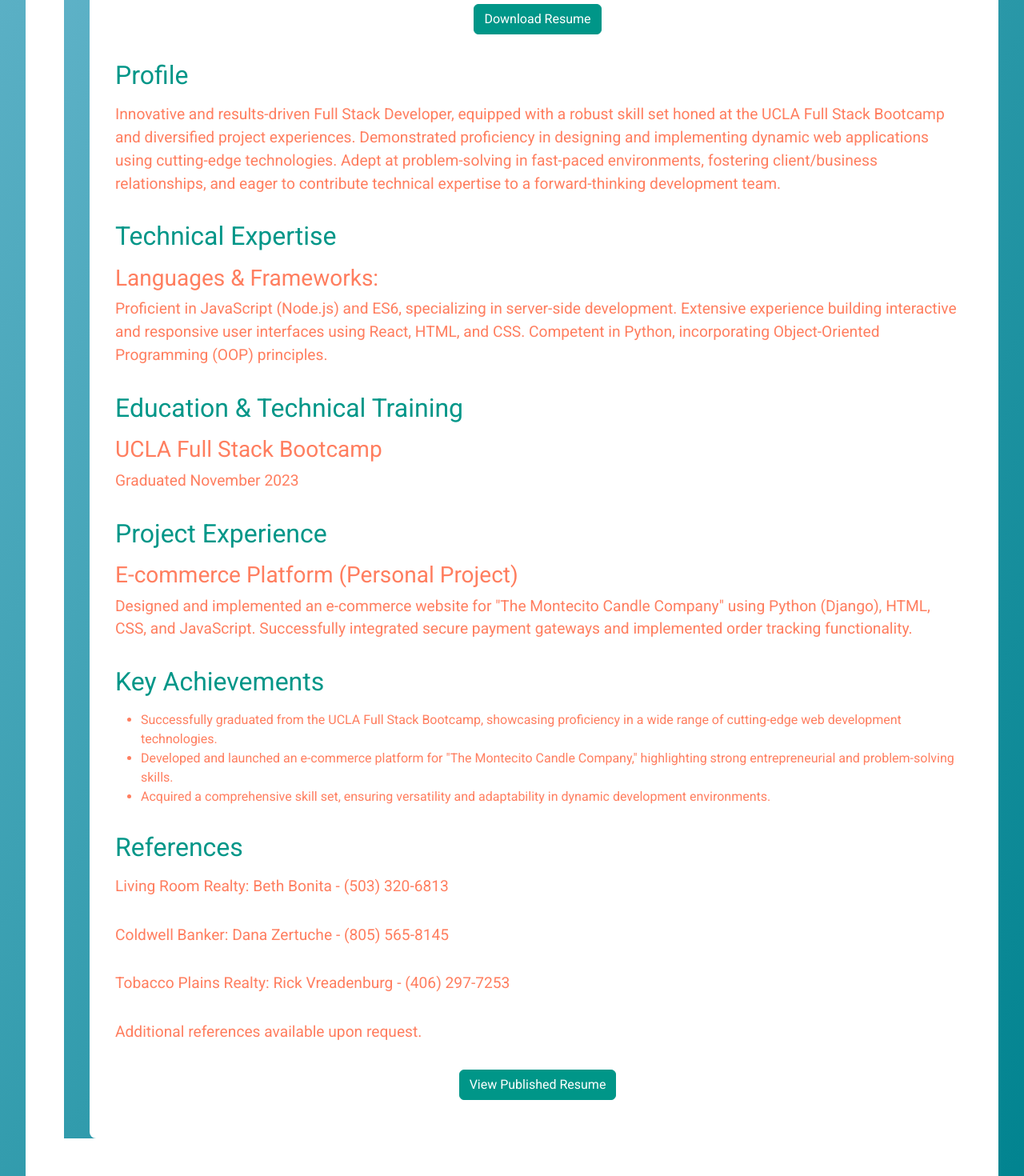
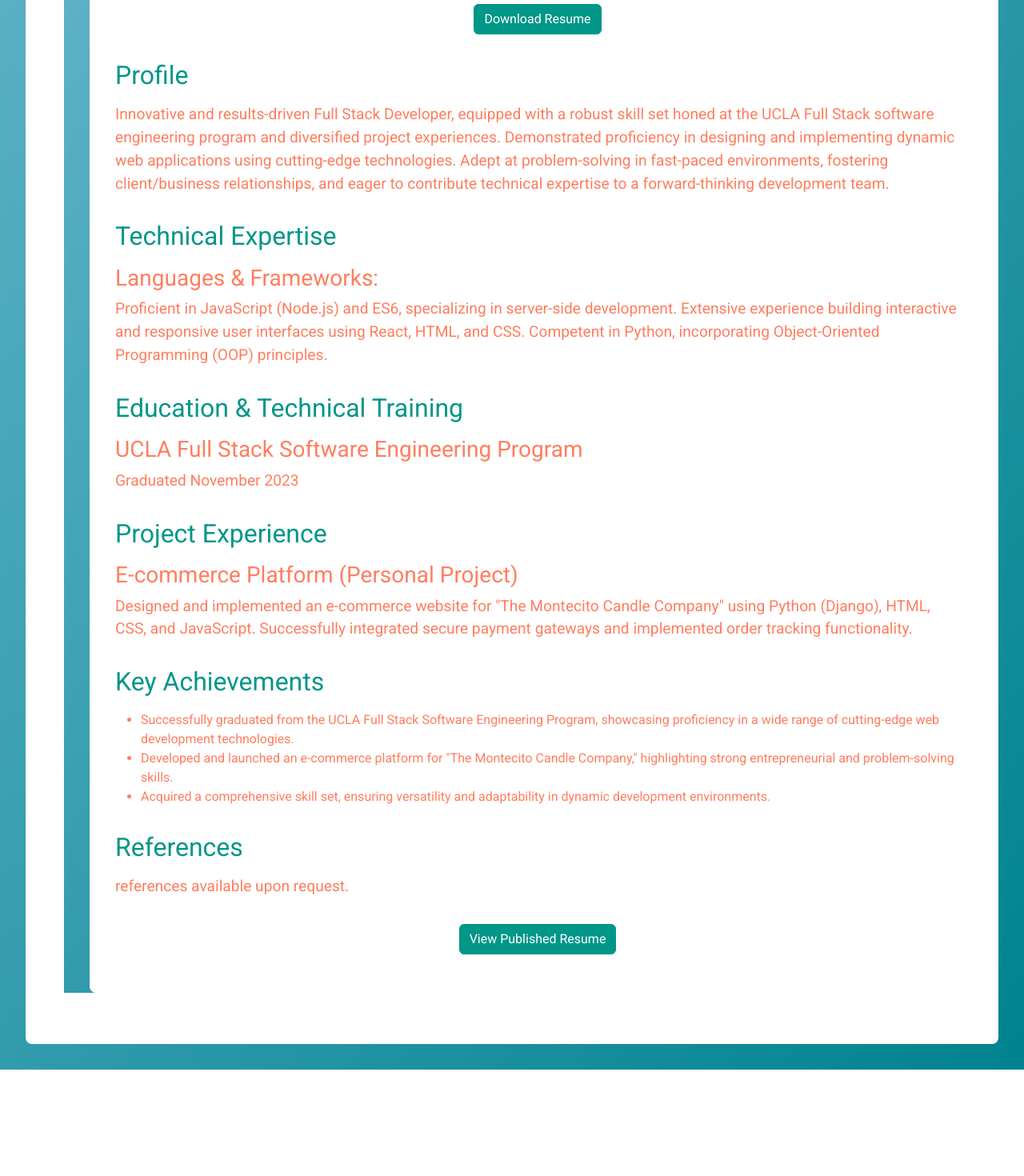
Before and after one commit to bellaloc/MyReactPortfolio, a React (Vite) app: page /Resume in a window 1280 px wide. Shown: the part 320-1790 px from the top of the page at 80% size. After the commit the page ends 1657 px from the top, so only its background shows below. Built offline with nearby package versions, Linux system fonts and the light colour scheme.

Commit message:
Update Resume.jsx

```diff
--- a/src/pages/Resume.jsx
+++ b/src/pages/Resume.jsx
@@ -69,7 +69,7 @@ Additional Credentials and references upon request.`, 10, 10);
         />
         <meta
           name="keywords"
-          content="full stack, web development, MERN stack, resume, UCLA Extension Bootcamp"
+          content="full stack, web development, MERN stack, resume, UCLA"
         />
         <link
           rel="icon"
@@ -178,7 +178,7 @@ Additional Credentials and references upon request.`, 10, 10);
           <div className="resume-section">
             <h2 className="resume-title">Profile</h2>
             <p>
-              Innovative and results-driven Full Stack Developer, equipped with a robust skill set honed at the UCLA Full Stack Bootcamp and diversified project experiences. Demonstrated proficiency in designing and implementing dynamic web applications using cutting-edge technologies. Adept at problem-solving in fast-paced environments, fostering client/business relationships, and eager to contribute technical expertise to a forward-thinking development team.
+              Innovative and results-driven Full Stack Developer, equipped with a robust skill set honed at the UCLA Full Stack software engineering program and diversified project experiences. Demonstrated proficiency in designing and implementing dynamic web applications using cutting-edge technologies. Adept at problem-solving in fast-paced environments, fostering client/business relationships, and eager to contribute technical expertise to a forward-thinking development team.
             </p>
           </div>
 
@@ -197,7 +197,7 @@ Additional Credentials and references upon request.`, 10, 10);
           {/* Education & Technical Training Section */}
           <div className="resume-section">
             <h2 className="resume-title">Education & Technical Training</h2>
-            <h3>UCLA Full Stack Bootcamp</h3>
+            <h3>UCLA Full Stack Software Engineering Program</h3>
             <p>Graduated November 2023</p>
             {/* Add more education details */}
           </div>
@@ -217,7 +217,7 @@ Additional Credentials and references upon request.`, 10, 10);
           <div className="resume-section">
             <h2 className="resume-title">Key Achievements</h2>
             <ul>
-              <li>Successfully graduated from the UCLA Full Stack Bootcamp, showcasing proficiency in a wide range of cutting-edge web development technologies.</li>
+              <li>Successfully graduated from the UCLA Full Stack Software Engineering Program, showcasing proficiency in a wide range of cutting-edge web development technologies.</li>
               <li>Developed and launched an e-commerce platform for "The Montecito Candle Company," highlighting strong entrepreneurial and problem-solving skills.</li>
               <li>Acquired a comprehensive skill set, ensuring versatility and adaptability in dynamic development environments.</li>
             </ul>
@@ -226,10 +226,7 @@ Additional Credentials and references upon request.`, 10, 10);
           {/* References Section */}
           <div className="resume-section">
             <h2 className="resume-title">References</h2>
-            <p>Living Room Realty: Beth Bonita - (503) 320-6813</p>
-            <p>Coldwell Banker: Dana Zertuche - (805) 565-8145</p>
-            <p>Tobacco Plains Realty: Rick Vreadenburg - (406) 297-7253</p>
-            <p>Additional references available upon request.</p>
+            <p>references available upon request.</p>
           </div>
 
           {/* Button to view the published resume */}
```
